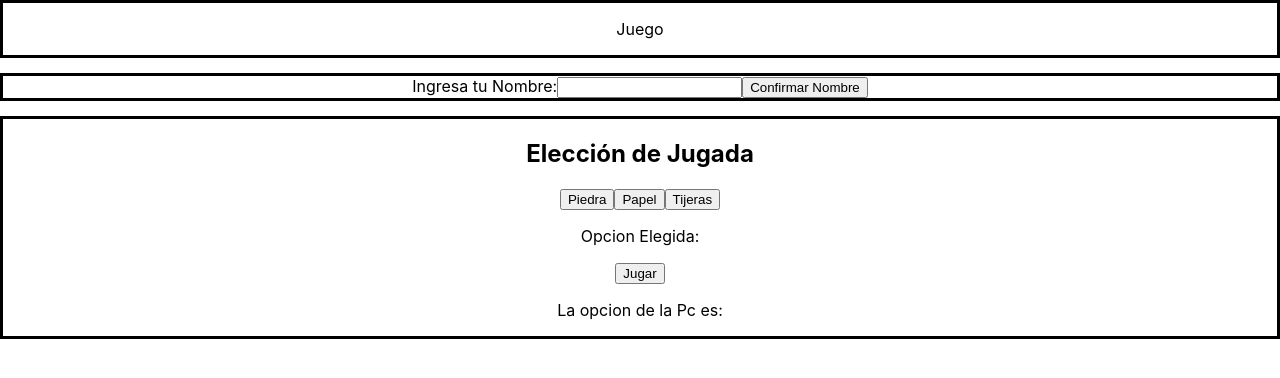
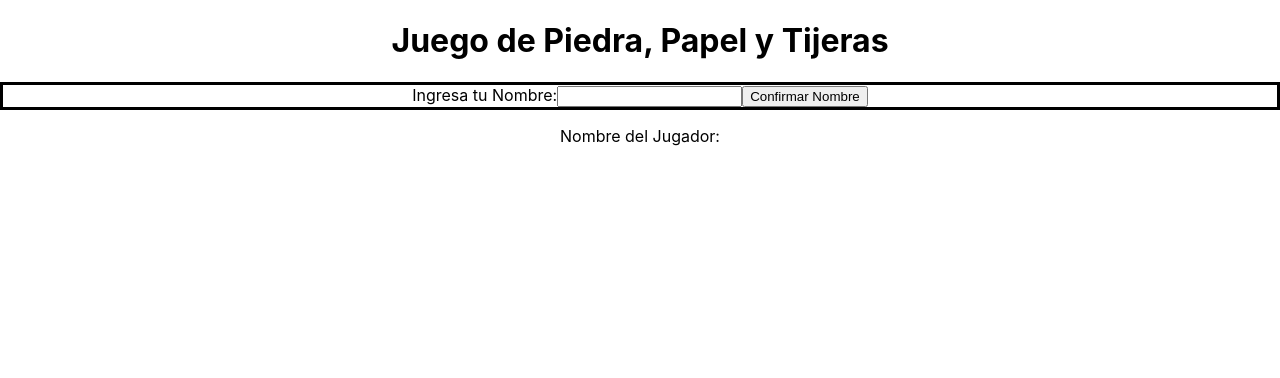
Before and after one commit to LuGiulkovich/practico3, a React (Create React App) app: page / in a window 1280 px wide. Shown: the top 378 px of the page. Built offline with nearby package versions, Linux system fonts and the light colour scheme.

Commit message:
Parte 3 1y2

```diff
--- a/src/App.js
+++ b/src/App.js
@@ -1,16 +1,21 @@
+import React, { useState } from 'react';
 import './App.css';
-import { EleccionJugadas } from './componentes/EleccionJugadas';
 import { InterfazUsuario } from './componentes/InterfazUsuario';
 
 function App() {
-  console.log('Render App');
+  /** Creo los estados */
+  const [nombreJugador, setNombreJugador] = useState('');
+
+  /** Funcion para cambiar el nombre del jugador en App */
+  const cambiarNombreJugador = (nombreJugador) => {
+    setNombreJugador(nombreJugador);
+  }
+
     return (
       <div className="App" id="App">
-      <header className="App-header">
-        Juego
-      </header>
-      <InterfazUsuario/>
-      <EleccionJugadas/>
+        <h1>Juego de Piedra, Papel y Tijeras</h1>
+        <InterfazUsuario siCambiarNombreJugador={cambiarNombreJugador}/>
+        <p>Nombre del Jugador: {nombreJugador}</p>
       </div>
     );
   }
```
Lines whose indentation alone changed are shown as unchanged.
